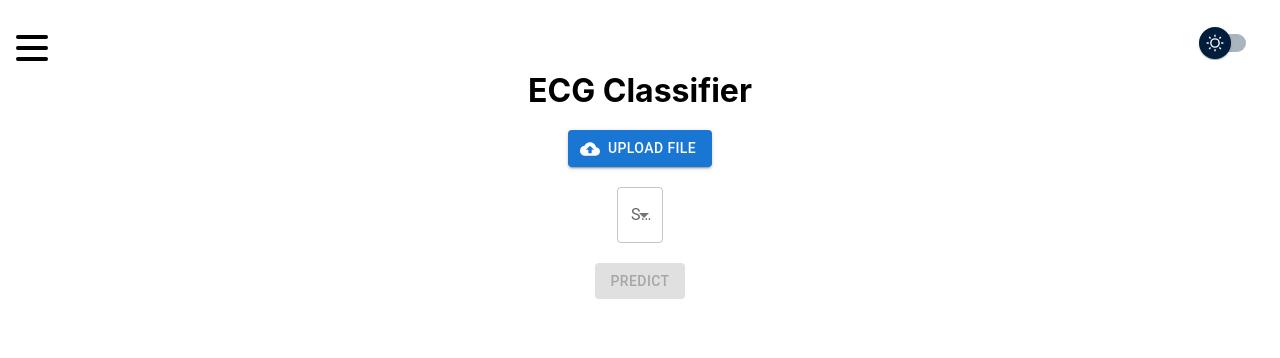
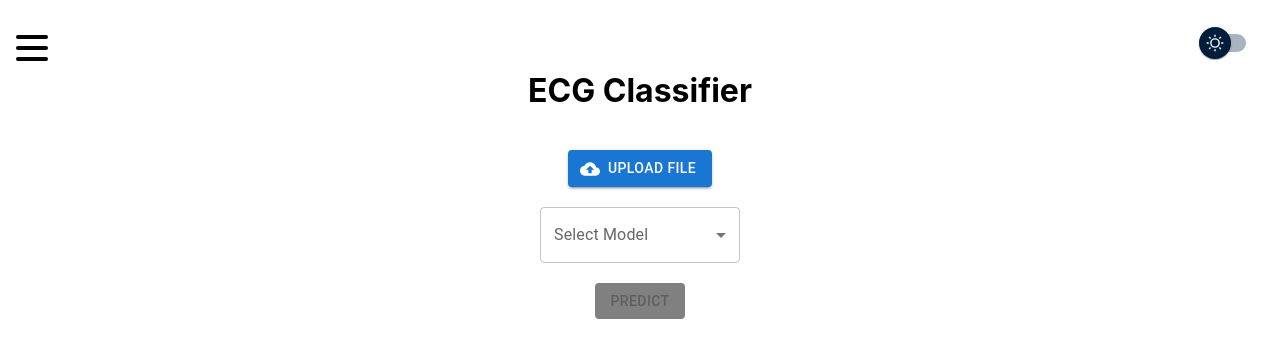
Before and after one commit to Scaronz/ECG_App_Frontend, a React (Create React App) app: page / in a window 1280 px wide. Shown: the top 358 px of the page. Built offline with nearby package versions, Linux system fonts and the light colour scheme.

Commit message:
Added model selction and disabling button

```diff
--- a/src/Home.css
+++ b/src/Home.css
@@ -13,9 +13,9 @@
 }
 
 .upload-section,
-.predict-section,
-.model-selection-section {
+.predict-section {
   margin-bottom: 20px;
+  margin-top: 20px;
 }
 
 .file-info,
@@ -33,6 +33,16 @@
   margin-bottom: 10px;
 }
 
-.form-control {
-  min-width: 200px;
+.upload-section .button {
+  width: 47px;
+  height: 19px;
+  cursor: pointer;
+  text-indent: -9999px;
+  border: none;
+  background-image: url(http://www.hudson-realestate.com/us/images/uploadButton.gif);
 }
+
+
+.model-selection-section .form-control {
+  width: 200px; /* Adjust the width as needed */
+}
--- a/src/themes.css
+++ b/src/themes.css
@@ -25,3 +25,25 @@
   .nav-bar nav ul li a {
     color: var(--nav-text-color);
   }
+
+[data-theme="dark"] .MuiSelect-root,
+[data-theme="dark"] .MuiMenuItem-root {
+  color: var(--text-color);
+  background-color: black; /* Change this to black */
+}
+
+[data-theme="dark"] .MuiInputLabel-root{
+  color: var(--text-color);
+  background: none;
+}
+[data-theme="dark"] .model-selection-section .form-control .MuiSelect-root {
+  color: white;
+}
+[data-theme="dark"] .MuiInputLabel-root:hover {
+  color: #000000;
+}
+
+.button-container button:disabled {
+  background-color: gray;
+  cursor: not-allowed;
+}
```
